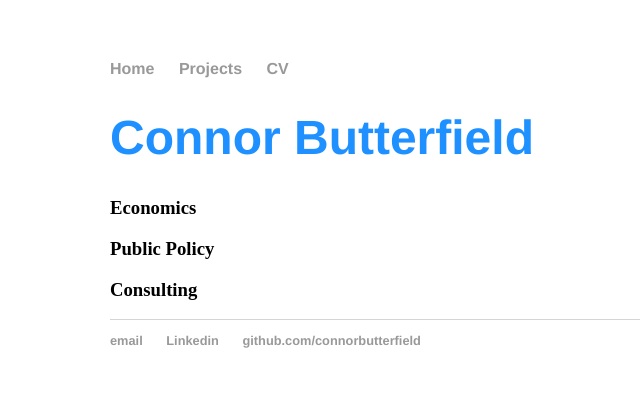
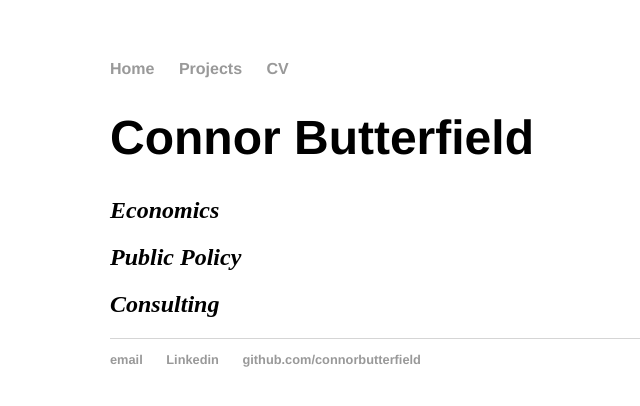
Before and after one commit to connorbutterfield1/connorbutterfield1.github.io, a Jekyll site: the page built from index.html, in a window 1280 px wide. Shown: the top 406 px of the page, without its empty margins (82-722 px from the left). Built offline with Jekyll 4.4.1, drawn with Linux system fonts in a browser that asks for light colours; some web fonts are replaced.

Commit message:
Update index.html

```diff
--- a/index.html
+++ b/index.html
@@ -3,10 +3,10 @@ layout: default
 title:  Connor Butterfield
 ---
 <div class="blurb">
-	<h1> <font color="#1E90FF">Connor Butterfield </font></h1>
-	<h3>Economics </h3>
-	<h3>Public Policy </h3>
-	<h3>Consulting </h3>
+	<h1>Connor Butterfield </h1>
+	<h2><i>Economics</i> </h3>
+	<h2><i>Public Policy</i></h3>
+	<h2><i>Consulting</i></h3>
 
 
 </div><!-- /.blurb -->
```
